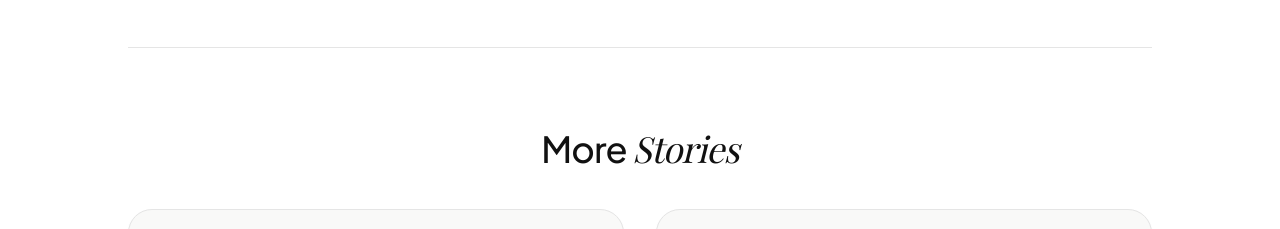
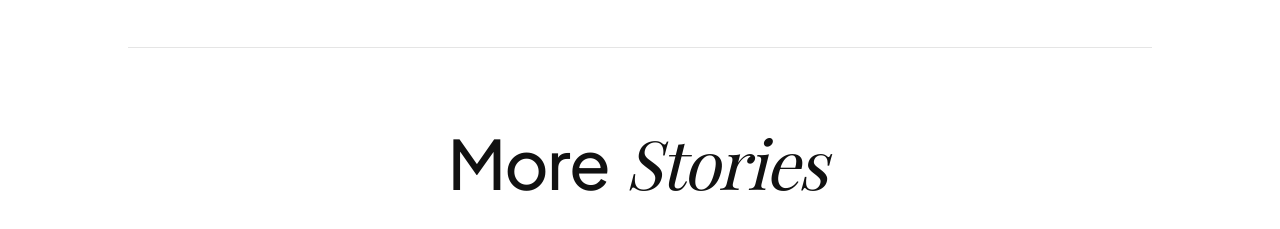
Before and after one commit to 0001-DEV/Identifine, a React (Vite) app: page /blog/1 in a window 1280 px wide. Shown: the part 2766-2995 px from the top of the page. Built offline with nearby package versions, Linux system fonts and the light colour scheme; the HTML template or start-up script is replaced by a standard one; a web font is replaced by a local one.

Commit message:
Increase size of More Stories heading to text-4xl sm:text-6xl lg:text-[4.25rem]

```diff
--- a/src/pages/BlogDetailPage.jsx
+++ b/src/pages/BlogDetailPage.jsx
@@ -183,8 +183,8 @@ export default function BlogDetailPage() {
         {/* More Stories Section (Centered Header & +40px Larger Containers) */}
         <div className="pt-20 border-t border-[#E5E5E5] space-y-10 max-w-5xl mx-auto">
           <div className="text-center">
-            <h3 className="text-3xl sm:text-4xl font-galano font-medium text-[#111111] tracking-tight">
-              More <span className="font-swarsh italic text-[#111111]">Stories</span>
+            <h3 className="text-4xl sm:text-6xl lg:text-[4.25rem] font-galano font-medium text-[#111111] tracking-tight leading-tight">
+              More <span className="font-swarsh italic font-normal text-[#111111] px-1.5">Stories</span>
             </h3>
           </div>
 
```
